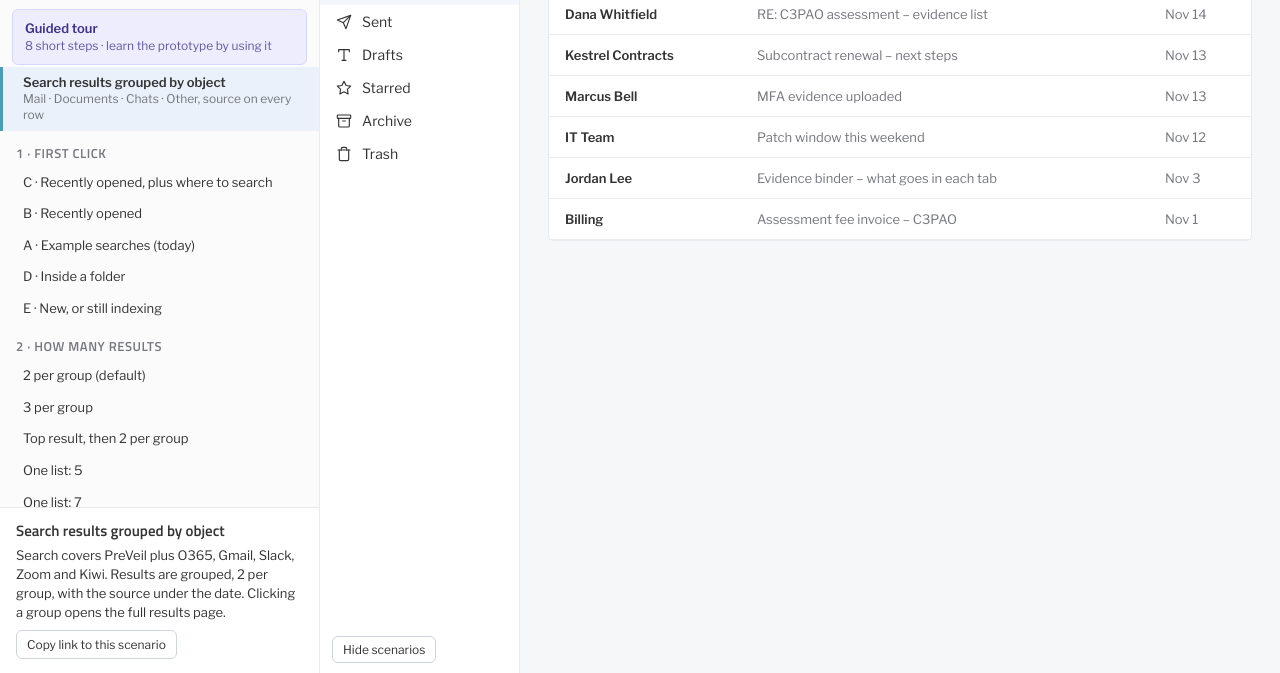
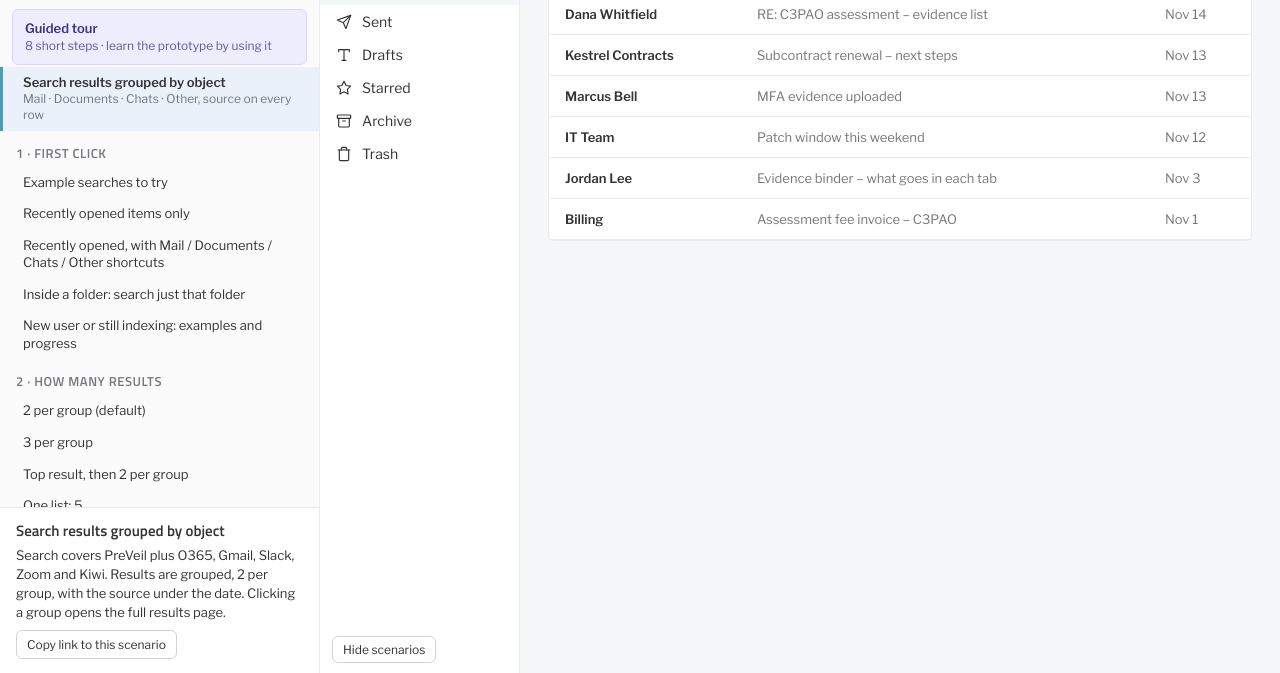
Before and after one commit to vanacart/semantic-search-prototype, a plain HTML site: page typeahead.html in a window 1280 px wide. Shown: the part 127-800 px from the top of the page. Drawn offline with nearby package versions, Linux system fonts and the light colour scheme.

Commit message:
Give first-click and did-you-mean scenarios descriptive names
Drop the A-E letters and put first-click options in a logical order.
Remove 'today', 'first version', 'preferred' and people's names from labels.

Co-Authored-By: Claude Opus 5.5 <noreply@anthropic.com>

```diff
--- a/typeahead.html
+++ b/typeahead.html
@@ -613,7 +613,7 @@ function boldify(text, tokens) {
     return hit ? `<b>${esc(part)}</b>` : esc(part);
   }).join('');
 }
-// Raman's live "did you mean": a plain spell checker that doesn't know our words
+// Live "did you mean": a plain spell checker that doesn't know our words
 const SPELL = { cu: 'cut', cui: 'cue', m: 'me', mar: 'mar', asses: 'assets', c3pao: 'cpa', 'poa&m': 'poem', sprs: 'spurs', itar: 'sitar', dfars: 'dears', licnese: 'license', reponse: 'response', kestrel: 'kestrels', marki: 'marking', evid: 'avid', ssp: 'sap', cmmc: 'cmmc' };
 function liveDym(raw) {
   const toks = raw.toLowerCase().split(/\s+/).filter(Boolean);
@@ -635,7 +635,7 @@ function readVariants() {
   V.chipClick = DesignRail.variant('menu.chipClick', { label: 'Clicking a group', group: '3 · Filtering', options: ['Opens the full results page', 'Filters inside the menu'] });
   V.second = DesignRail.variant('menu.secondLayer', { label: 'Second layer', group: '3 · Filtering', options: ['Refine with one click', 'Tabs + filter chips', 'Source chips', 'Two rows of chips'] });
   V.suggested = DesignRail.flag('menu.suggestedFilters', { label: 'Suggest filters from what you type', group: '3 · Filtering', default: true });
-  V.dym = DesignRail.variant('typing.didYouMean', { label: 'Did you mean', group: '4 · Did you mean', options: ['Off: match through typos quietly', 'Live while typing (Raman)'] });
+  V.dym = DesignRail.variant('typing.didYouMean', { label: 'Did you mean', group: '4 · Did you mean', options: ['Off: match through typos quietly', 'Live while typing'] });
   V.source = DesignRail.variant('results.source', { label: 'Where it is from', group: '5 · Actions', options: ['Under the date', 'In the second line', 'Mark what leaves PreVeil'] });
   V.actions = DesignRail.variant('results.actions', { label: 'Reaching actions', group: '5 · Actions', options: ['Buttons on the highlighted row', '→ for an action list', '⋯ menu on the row', 'Preview beside the menu'] });
   V.ai = DesignRail.variant('ai.inMenu', { label: 'Ask AI in the menu', group: '5 · Actions', options: ['On one result', 'Also about the search', 'Not in the menu'] });
@@ -652,15 +652,15 @@ const SCENARIOS = [
       about: { title: 'Search results grouped by object', body: 'Search covers PreVeil plus O365, Gmail, Slack, Zoom and Kiwi. Results are grouped, 2 per group, with the source under the date. Clicking a group opens the full results page.' } },
   ] },
   { section: '1 · First click', items: [
-    { id: 'fc-c', name: 'C · Recently opened, plus where to search', values: {}, focus: true,
+    { id: 'fc-a', name: 'Example searches to try', values: { 'menu.firstClick': 'Example searches' }, focus: true,
+      about: { title: 'Example searches', body: 'Three example searches that teach that you can describe what you want. Click one to try it.', works: 'Teaches the new behavior. Needs no history.', watch: 'The same three lines every time.' } },
+    { id: 'fc-b', name: 'Recently opened items only', values: { 'menu.firstClick': 'Recently opened' }, focus: true,
+      about: { title: 'Recently opened', body: 'The last five things you opened. Most searches are re-finding something.', works: 'One click for the most common search.', watch: 'Needs a history of opened items. Can it stay on the device, encrypted?' } },
+    { id: 'fc-c', name: 'Recently opened, with Mail / Documents / Chats / Other shortcuts', values: {}, focus: true,
       about: { title: 'Recently opened, plus where to search', body: 'Mail, Documents, Chats and Other shortcuts on top, then the last five things you opened from any source.', works: 'Covers re-finding and narrowing in one menu.', watch: 'More to read on first click.' } },
-    { id: 'fc-b', name: 'B · Recently opened', values: { 'menu.firstClick': 'Recently opened' }, focus: true,
-      about: { title: 'Recently opened', body: 'The last five things you opened. Most searches are re-finding something.', works: 'One click for the most common search.', watch: 'Needs a history of opened items. Can it stay on the device, encrypted?' } },
-    { id: 'fc-a', name: 'A · Example searches (today)', values: { 'menu.firstClick': 'Example searches' }, focus: true,
-      about: { title: 'Example searches', body: 'Three example searches that teach that you can describe what you want. Click one to try it.', works: 'Teaches the new behavior. Needs no history.', watch: 'The same three lines every time.' } },
-    { id: 'fc-d', name: 'D · Inside a folder', values: { 'menu.firstClick': 'Inside a folder' }, focus: true,
+    { id: 'fc-d', name: 'Inside a folder: search just that folder', values: { 'menu.firstClick': 'Inside a folder' }, focus: true,
       about: { title: 'Where you are', body: 'Inside a folder, the first option searches just that folder. Press Tab to scope the search.', works: 'Matches what people expect inside a folder.', watch: 'Two scopes to explain, and an obvious way back to everywhere.' } },
-    { id: 'fc-e', name: 'E · New, or still indexing', values: { 'menu.firstClick': 'New or still indexing' }, focus: true,
+    { id: 'fc-e', name: 'New user or still indexing: examples and progress', values: { 'menu.firstClick': 'New or still indexing' }, focus: true,
       about: { title: 'Someone new, or still indexing', body: 'Nothing opened yet, or the index is still building. Falls back to examples and is honest about progress.', works: 'Never an empty menu.', watch: 'Needs a rule for switching to recent items.' } },
   ] },
   { section: '2 · How many results', items: [
@@ -680,17 +680,17 @@ const SCENARIOS = [
     { id: 'f-refine', name: 'Second layer: refine with one click', values: { 'menu.chipClick': 'Filters inside the menu', 'menu.secondLayer': 'Refine with one click' }, query: 'cmmc assessment evid', group: 'Mail', about: { title: 'Refine with one click', body: 'After choosing Mail, the three filters most likely to help come first as rows, with how many results each leaves.', works: 'Fastest with the keyboard, and the counts show which filter helps.', watch: 'The suggested filters have to be good.' } },
     { id: 'f-tabs', name: 'Second layer: tabs + filter chips', values: { 'menu.chipClick': 'Filters inside the menu', 'menu.secondLayer': 'Tabs + filter chips' }, query: 'cmmc assessment evid', group: 'Mail', about: { title: 'Tabs for the group, chips for filters', body: 'Groups become tabs, so every chip left is a filter.', works: 'Tabs read as places; chips read as filters.', watch: 'Five tabs fit. A sixth group would not.' } },
     { id: 'f-src', name: 'Second layer: source chips', values: { 'menu.chipClick': 'Filters inside the menu', 'menu.secondLayer': 'Source chips' }, query: 'cmmc assessment evid', group: 'Mail', about: { title: 'Filter by where it lives', body: 'After Mail, the chips are the sources: PreVeil, O365, Gmail.', works: 'Answers “where is this from” before anyone opens a result.', watch: 'Hide when someone has only one source.' } },
-    { id: 'f-two', name: 'Second layer: two rows of chips', values: { 'menu.chipClick': 'Filters inside the menu', 'menu.secondLayer': 'Two rows of chips' }, query: 'cmmc assessment evid', group: 'Mail', about: { title: 'Two rows of chips (first version)', body: 'The first version: group chip, then From, Inbox, Has attachment, Date.', watch: 'Two rows of chips before any results.' } },
+    { id: 'f-two', name: 'Second layer: two rows of chips', values: { 'menu.chipClick': 'Filters inside the menu', 'menu.secondLayer': 'Two rows of chips' }, query: 'cmmc assessment evid', group: 'Mail', about: { title: 'Two rows of chips', body: 'A group chip, then a second row: From, Inbox, Has attachment, Date.', watch: 'Two rows of chips before any results.' } },
     { id: 'f-typed', name: 'Typed filters: in: and type:', values: {}, query: 'in:', about: { title: 'Typed filters', body: 'Type in: to see the places to search. Try “in:docs type:pdf ssp”.', works: 'Fast for power users, and the menu teaches the words.', watch: 'Hidden until someone types in:.' } },
     { id: 'f-sugg', name: 'Suggested filters from what you type', values: {}, query: 'dana pdf', about: { title: 'Suggested filters', body: 'The menu spots a person or a file type in the words and offers it as a filter row.', works: 'Turns plain words into a filter people can see and undo.', watch: 'Use it only for clear cases.' } },
   ] },
   { section: '4 · Did you mean', items: [
-    { id: 'd-flicker', name: 'Raman’s version: watch it flicker', values: { 'typing.didYouMean': 'Live while typing (Raman)' }, play: 'cui marking', about: { title: 'It changes on every keystroke', body: 'Typing “cui marking”, one key at a time. Watch the top row.', watch: 'The eye jumps to the top row each time, and the results move down and back up.' } },
-    { id: 'd-half', name: 'Raman’s version: half-typed words', values: { 'typing.didYouMean': 'Live while typing (Raman)' }, play: 'cmmc asses', about: { title: 'Half-typed words look like typos', body: 'At “asses” it suggests “assets”, while the results are already right.', watch: 'Pressing Tab here makes the search worse.' } },
-    { id: 'd-acro', name: 'Raman’s version: our words get “corrected”', values: { 'typing.didYouMean': 'Live while typing (Raman)' }, play: 'c3pao kickoff', about: { title: 'Our words get “corrected”', body: 'C3PAO becomes “cpa”. Also POA&M → poem, SPRS → spurs, ITAR → sitar, DFARS → dears.', watch: 'The words that matter most are the ones it gets wrong.' } },
-    { id: 'd-repeat', name: 'Raman’s version: repeats the results', values: { 'typing.didYouMean': 'Live while typing (Raman)' }, play: 'incident reponse plan', about: { title: 'It repeats what the results already found', body: 'Semantic search already matched the meaning, so the right file is first.', watch: 'The extra row pushes the right result down one place.' } },
-    { id: 'd-quiet', name: 'Preferred: match through typos quietly', values: {}, play: 'incident reponse plan', about: { title: 'Match through typos quietly', body: 'Same typing. No extra row. The right file is first and the matched words are bold.', works: 'Nothing jumps, nothing extra to read.' } },
-    { id: 'd-close', name: 'Preferred: when nothing matched exactly', values: {}, play: 'export licnese', about: { title: 'When nothing matched exactly', body: 'A quiet grey line says close matches are shown. Press Enter to see how the results page offers the exact words.', works: 'Honest without asking people to fix spelling mid-word.', watch: 'The grey line must only show when it’s true.' } },
+    { id: 'd-flicker', name: 'Live “did you mean”: changes on every keystroke', values: { 'typing.didYouMean': 'Live while typing' }, play: 'cui marking', about: { title: 'It changes on every keystroke', body: 'Typing “cui marking”, one key at a time. Watch the top row.', watch: 'The eye jumps to the top row each time, and the results move down and back up.' } },
+    { id: 'd-half', name: 'Live “did you mean”: half-typed words look like typos', values: { 'typing.didYouMean': 'Live while typing' }, play: 'cmmc asses', about: { title: 'Half-typed words look like typos', body: 'At “asses” it suggests “assets”, while the results are already right.', watch: 'Pressing Tab here makes the search worse.' } },
+    { id: 'd-acro', name: 'Live “did you mean”: acronyms get “corrected”', values: { 'typing.didYouMean': 'Live while typing' }, play: 'c3pao kickoff', about: { title: 'Our words get “corrected”', body: 'C3PAO becomes “cpa”. Also POA&M → poem, SPRS → spurs, ITAR → sitar, DFARS → dears.', watch: 'The words that matter most are the ones it gets wrong.' } },
+    { id: 'd-repeat', name: 'Live “did you mean”: repeats what results already show', values: { 'typing.didYouMean': 'Live while typing' }, play: 'incident reponse plan', about: { title: 'It repeats what the results already found', body: 'Semantic search already matched the meaning, so the right file is first.', watch: 'The extra row pushes the right result down one place.' } },
+    { id: 'd-quiet', name: 'No “did you mean”: typos matched quietly', values: {}, play: 'incident reponse plan', about: { title: 'Match through typos quietly', body: 'Same typing. No extra row. The right file is first and the matched words are bold.', works: 'Nothing jumps, nothing extra to read.' } },
+    { id: 'd-close', name: 'No “did you mean”: grey note when nothing matches exactly', values: {}, play: 'export licnese', about: { title: 'When nothing matched exactly', body: 'A quiet grey line says close matches are shown. Press Enter to see how the results page offers the exact words.', works: 'Honest without asking people to fix spelling mid-word.', watch: 'The grey line must only show when it’s true.' } },
   ] },
   { section: '5 · Actions', items: [
     { id: 'a-buttons', name: 'Buttons on the highlighted row', values: {}, query: 'cmmc assessment evid', hi: 1, about: { title: 'Buttons on the highlighted row', body: 'Use ↓ to move. The date swaps for buttons on the highlighted row. Press → for every action.', works: 'Easy to see; works with mouse and keys.', watch: 'Room for three buttons at most.' } },
@@ -931,8 +931,8 @@ function resultsHtml() {
   const res = search(q);
   const tokens = res.pq.tokens;
   let h = '';
-  // Raman's live did-you-mean
-  if (V.dym === 'Live while typing (Raman)') {
+  // Live did-you-mean
+  if (V.dym === 'Live while typing') {
     const s = liveDym(q);
     if (s) { const i = navPush({ kind: 'dym', text: s }); h += `<div class="dym ${S.hi === i ? 'hi' : ''}" data-nav="${i}" data-fill="${esc(s)}" data-testid="did-you-mean">${ic('search')}<span>Did you mean <b>${esc(s)}</b>?</span><span class="k">Tab</span></div>`; }
   }
@@ -947,7 +947,7 @@ function resultsHtml() {
   }
   // Quiet close-match line (preferred approach)
   const onlyFuzzy = [...res.fuzzyTokens].filter(t => !res.exactSomewhere.has(t));
-  if (V.dym !== 'Live while typing (Raman)' && onlyFuzzy.length && res.pq.tokens.length <= 2 && total) h += `<div class="note-line" data-testid="close-matches">No exact match for “${esc(onlyFuzzy.join(' '))}”. Showing close matches.</div>`;
+  if (V.dym !== 'Live while typing' && onlyFuzzy.length && res.pq.tokens.length <= 2 && total) h += `<div class="note-line" data-testid="close-matches">No exact match for “${esc(onlyFuzzy.join(' '))}”. Showing close matches.</div>`;
   // People
   if (res.people.length && !S.menuGroup) {
     h += `<div class="glabel"><span>People</span></div>`;
@@ -1184,7 +1184,7 @@ const Tour = (() => {
     { title: 'Find the actions', body: 'The highlighted row swaps its date for buttons. Press <kbd>→</kbd> to see every action for that result.', target: '.row.hi', on: (ev) => ev === 'actions' },
     { title: 'Come back', body: 'Actions change with the type of result. Press <kbd>←</kbd> to go back to the results.', target: '.actlist', on: (ev) => ev === 'back' },
     { title: 'Jump to the full list', body: 'Click <b>Mail</b> in the chips at the top of the menu. It opens the full results page, already filtered.', target: '[data-testid="chip-mail"]', on: (ev) => ev === 'results' },
-    { title: 'Try the other options', body: 'Every option from the Figma deep dive is a scenario in the left panel. Pick <b>Raman’s version: watch it flicker</b> under 4 · Did you mean.', target: '[data-testid="scenario-d-flicker"]', on: (ev, v) => ev === 'scenario' && v === 'd-flicker' },
+    { title: 'Try the other options', body: 'Every option from the Figma deep dive is a scenario in the left panel. Pick <b>Live “did you mean”: changes on every keystroke</b> under 4 · Did you mean.', target: '[data-testid="scenario-d-flicker"]', on: (ev, v) => ev === 'scenario' && v === 'd-flicker' },
   ];
   let i = -1; let active = false;
   function start() { active = true; i = 0; draw(); }
```
